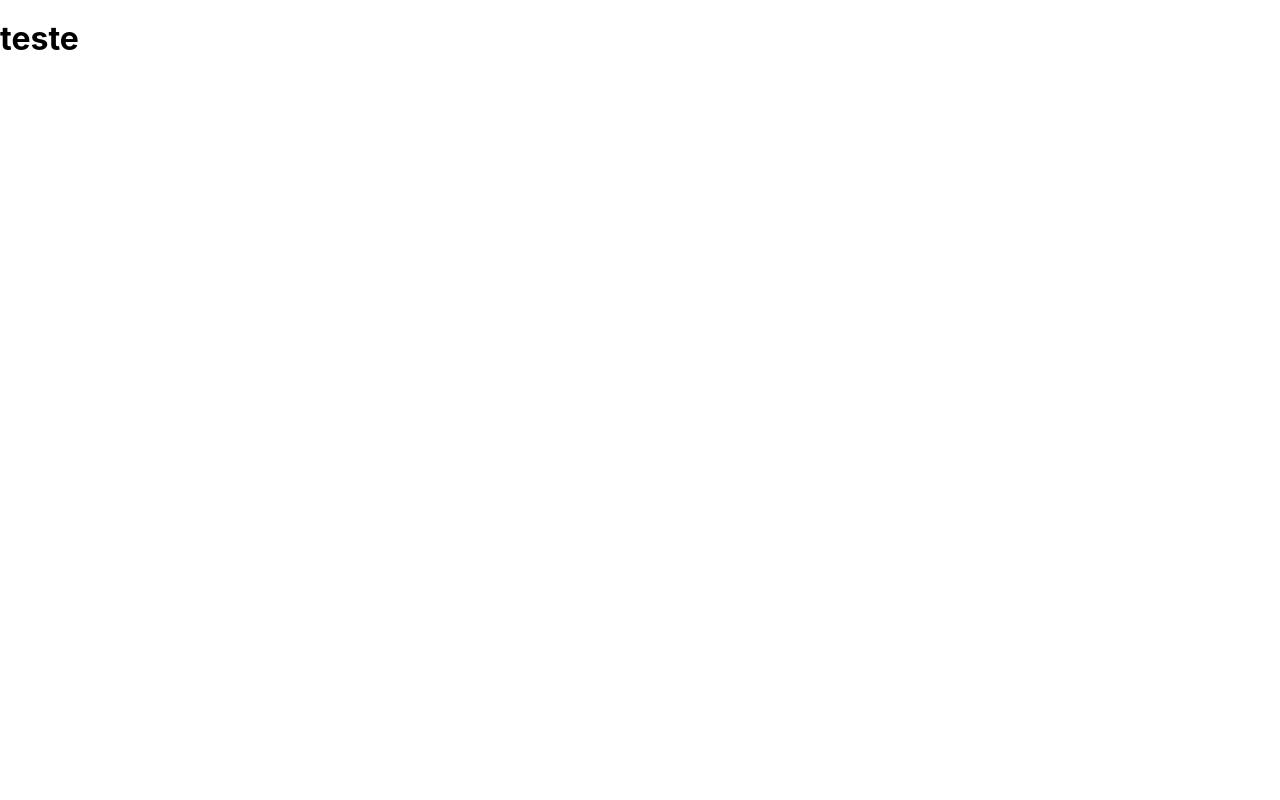
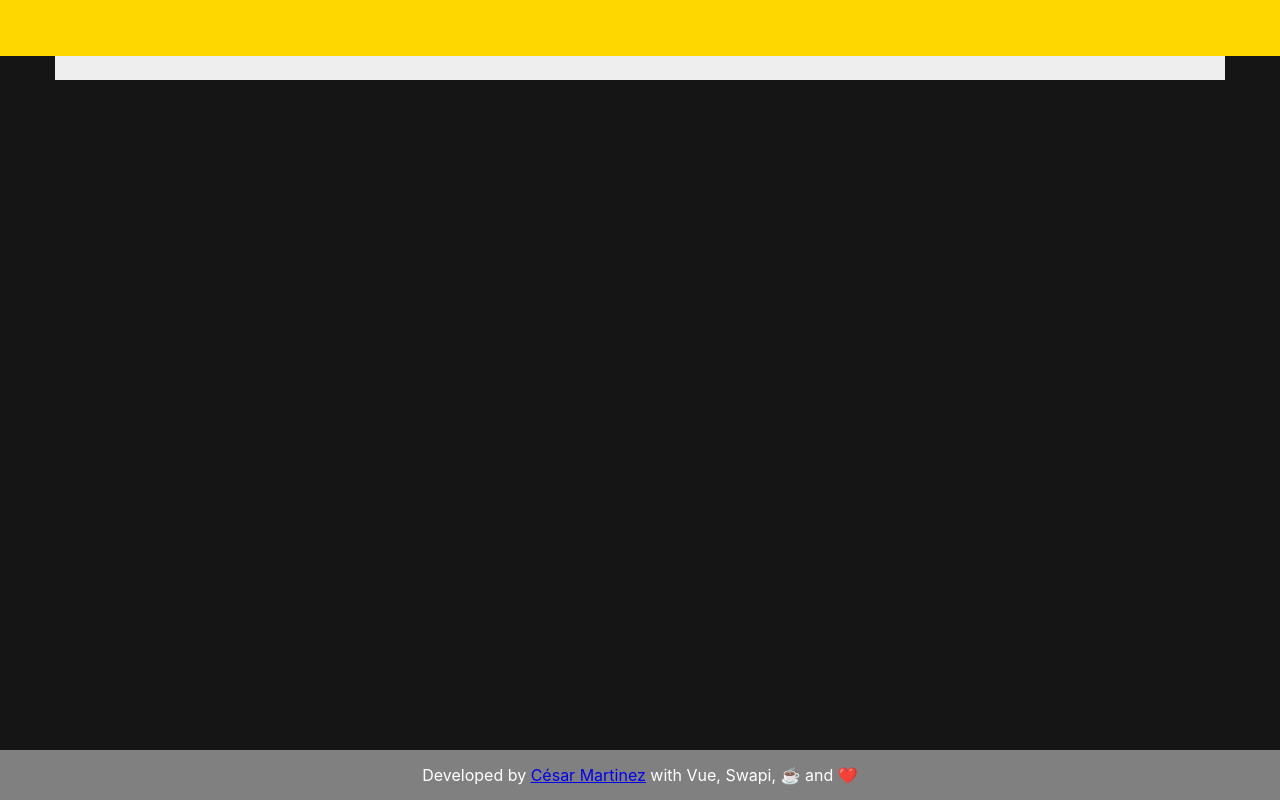
Before and after one commit to CesarBMartinez/star-wars-movies, a Vue app: page / in a window 1280 px wide. Built offline with nearby package versions, Linux system fonts and the light colour scheme.

Commit message:
reset, variables, VHeader, VFooter, Container, FetchAPi * Reset Styles with normalize * Add global scss variables * header component * footer component * main container * fetch api service

```diff
--- a/src/App.vue
+++ b/src/App.vue
@@ -1,8 +1,27 @@
 <template>
   <div id="app">
-    <h1>teste</h1>
-    <router-view />
+    <!-- Header -->
+    <v-header></v-header>
+
+    <!-- Main Content of Routes -->
+    <main class="container">
+      <router-view />
+    </main>
+
+    <!-- Footer -->
+    <v-footer></v-footer>
   </div>
 </template>
 
-<style lang="scss"></style>
+<script>
+import VFooter from './components/VFooter.vue';
+import VHeader from './components/VHeader.vue';
+
+export default {
+  name: 'app',
+  components: {
+    VFooter,
+    VHeader
+  }
+};
+</script>
--- /dev/null
+++ b/src/components/VFooter.vue
@@ -0,0 +1,27 @@
+<template>
+  <footer>
+    <p>
+      Developed by
+      <a href="https://github.com/CesarBMartinez/" target="_blank"
+        >César Martinez</a
+      >
+      with Vue, Swapi, ☕ and ❤️
+    </p>
+  </footer>
+</template>
+
+<script>
+export default {
+  name: 'v-footer'
+};
+</script>
+
+<style lang="scss" scoped>
+footer {
+  color: white;
+  text-align: center;
+  background-color: gray;
+  width: 100%;
+  margin-top: auto;
+}
+</style>
--- /dev/null
+++ b/src/components/VHeader.vue
@@ -0,0 +1,17 @@
+<template>
+  <header></header>
+</template>
+
+<script>
+export default {
+  name: 'v-header'
+};
+</script>
+
+<style lang="scss" scoped>
+header {
+  width: 100%;
+  height: 56px;
+  background-color: gold;
+}
+</style>
--- /dev/null
+++ b/src/styles/_colors.scss
@@ -0,0 +1,2 @@
+$bg-color: #151515;
+$container-bg: #eee;
--- /dev/null
+++ b/src/styles/_reset.scss
@@ -0,0 +1,5 @@
+@import '~normalize.css';
+
+* {
+  box-sizing: border-box;
+}
--- a/src/styles/main.scss
+++ b/src/styles/main.scss
@@ -1,4 +1,4 @@
-@import '~normalize.css';
+@import 'reset';
 
 body {
   font-family: -apple-system, BlinkMacSystemFont, 'Segoe UI', 'Roboto', 'Oxygen',
@@ -6,4 +6,21 @@ body {
     sans-serif;
   -webkit-font-smoothing: antialiased;
   -moz-osx-font-smoothing: grayscale;
+  background-color: $bg-color;
 }
+
+#app {
+  display: flex;
+  flex-direction: column;
+  min-height: 100vh;
+}
+
+.container {
+  display: flex;
+  width: 100%;
+  max-width: 1170px;
+  background-color: $container-bg;
+  padding: 12px;
+  margin-left: auto;
+  margin-right: auto;
+}
--- /dev/null
+++ b/src/styles/variables.scss
@@ -0,0 +1,6 @@
+/*
+ * Shared global variables to all SCSS styles
+ * See vue.config.js
+ */
+
+@import 'colors';
--- /dev/null
+++ b/vue.config.js
@@ -0,0 +1,9 @@
+module.exports = {
+  css: {
+    loaderOptions: {
+      scss: {
+        prependData: `@import "~@/styles/variables.scss";`
+      }
+    }
+  }
+};
```
Also changed, not shown: src/utils/fetch-api.js (added, +15 -0 lines).
